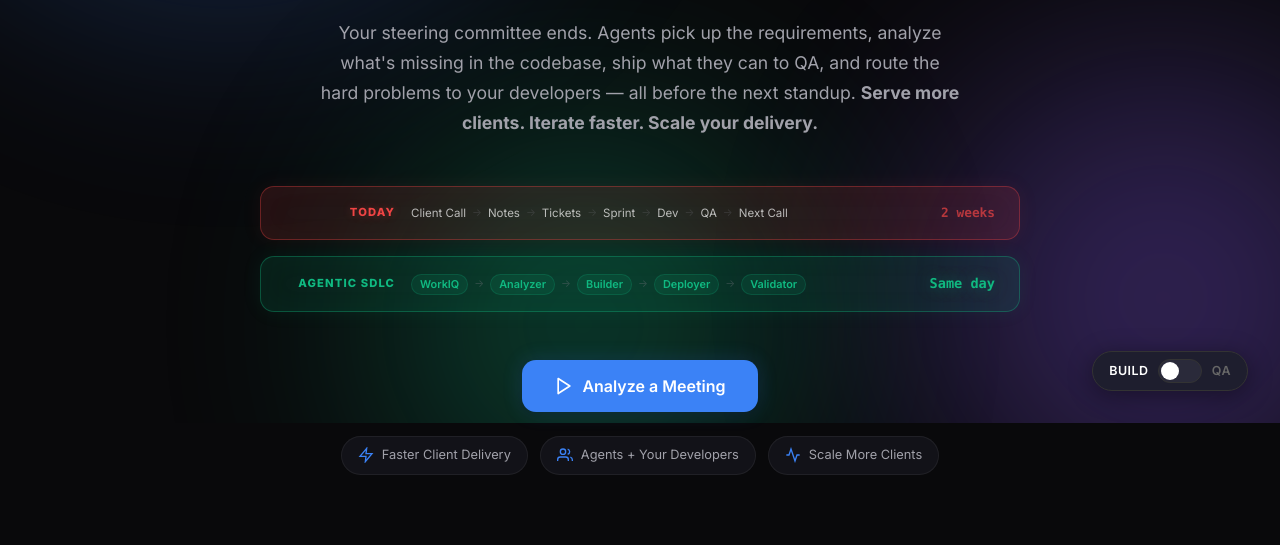
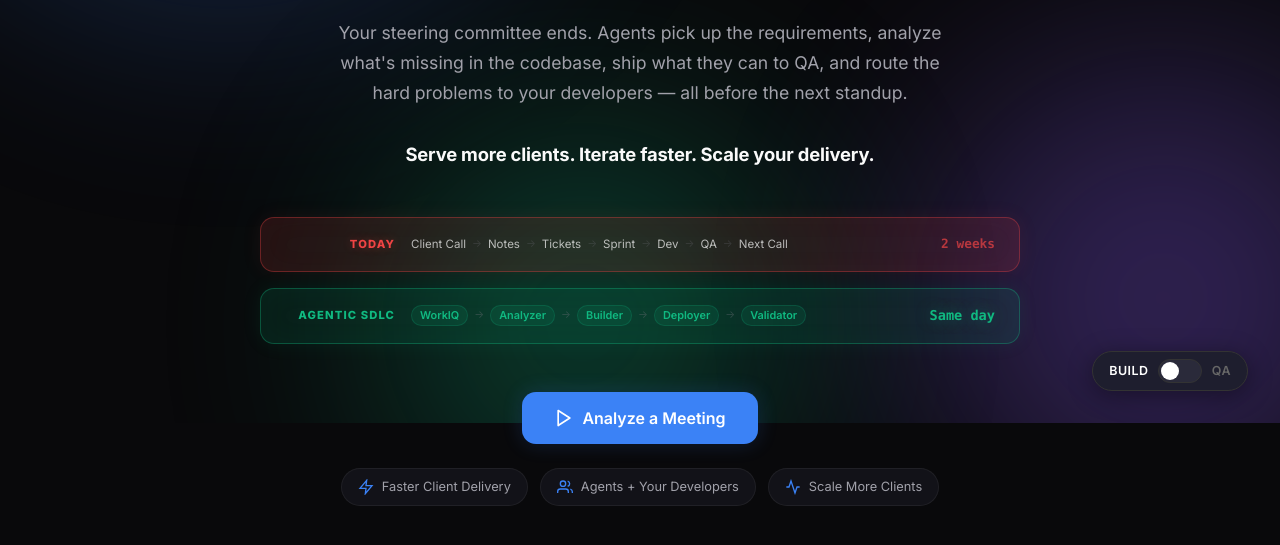
Before and after one commit to danielmeppiel/meeting-2-code, a website: page public/index.html in a window 1280 px wide. Shown: the part 377-922 px from the top of the page. Drawn offline with Linux system fonts and the light colour scheme.

Commit message:
feat: add hero tagline for enhanced messaging clarity

```diff
--- a/public/index.html
+++ b/public/index.html
@@ -95,8 +95,9 @@
                         <span class="gradient-text">Productive, For Once.</span>
                     </h1>
                     <p class="hero-subtitle">
-                        Your steering committee ends. Agents pick up the requirements, analyze what's missing in the codebase, ship what they can to QA, and route the hard problems to your developers &mdash; all before the next standup. <strong>Serve more clients. Iterate faster. Scale your delivery.</strong>
+                        Your steering committee ends. Agents pick up the requirements, analyze what's missing in the codebase, ship what they can to QA, and route the hard problems to your developers &mdash; all before the next standup.
                     </p>
+                    <p class="hero-tagline">Serve more clients. Iterate faster. Scale your delivery.</p>
 
                     <!-- Before → After contrast -->
                     <div class="sdlc-contrast">
--- a/public/styles.css
+++ b/public/styles.css
@@ -432,6 +432,14 @@ body {
     color: var(--text-secondary);
     max-width: 640px;
     line-height: 1.7;
+}
+
+.hero-tagline {
+    font-size: 1.15rem;
+    font-weight: 700;
+    color: var(--text-primary);
+    letter-spacing: -0.01em;
+    margin-top: var(--space-sm);
 }
 
 .hero-features {
```
